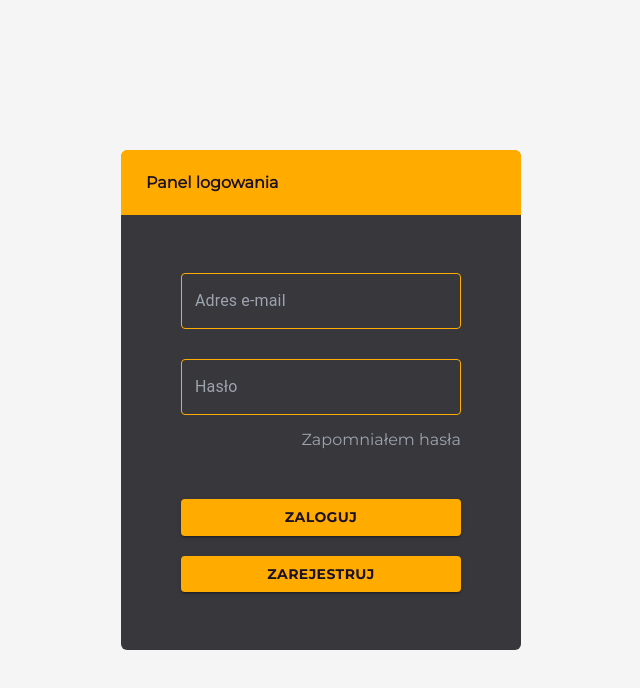
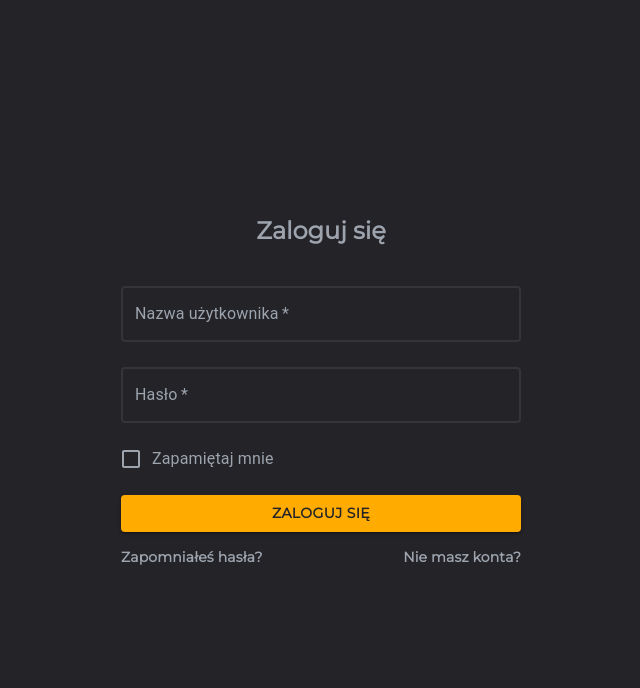
Before and after one commit to Paweu1412/roleplay-web-panel, a React app in the folder client/: page / in a window 1280 px wide. Shown: the whole page, without its empty margins (319-959 px from the left). Built offline with nearby package versions, Linux system fonts and the light colour scheme.

Commit message:
Completed front-end side of login panel

```diff
--- a/client/src/index.scss
+++ b/client/src/index.scss
@@ -79,29 +79,32 @@
 // }
 
 :root {
-  --ui: rgba(35, 35, 40, 0.9);
+  --ui: rgba(35, 35, 40, 1);
   --ui-text: #9da4ae;
   --theme: #ffab00;
   --theme-hover: #ffb318;
   --themed-text: #1c1121;
+  --border: rgba(255, 255, 255, 0.08);
 }
 
 body {
+  background-color: var(--ui);
+  color: var(--ui-text);
   margin: 0;
   padding: 0;
-  background-color: whitesmoke;
 }
 
 .MuiFormLabel-root {
   color: var(--ui-text) !important;
 }
 .MuiOutlinedInput-root .MuiOutlinedInput-notchedOutline {
-  border-color: var(--theme) !important;
+  border-color: var(--border) !important;
+  border-width: 2px;
 }
 
 .MuiFormLabel-root.Mui-focused {
-  color: var(--theme-hover) !important;
+  color: var(--theme) !important;
 }
 .MuiOutlinedInput-root.Mui-focused .MuiOutlinedInput-notchedOutline {
-  border-color: var(--theme-hover) !important;
+  border-color: var(--theme) !important;
 }
--- a/client/src/pages/Login/Login.js
+++ b/client/src/pages/Login/Login.js
@@ -1,4 +1,10 @@
-import { TextField, Button } from "@mui/material";
+import {
+  TextField,
+  Button,
+  Checkbox,
+  FormControlLabel,
+  Link,
+} from "@mui/material";
 
 import "./Login.scss";
 
@@ -11,72 +17,104 @@ const getGlobalStyle = (variableName) => {
 const Login = () => {
   return (
     <div className="container">
-      <div className="window">
-        <div className="window__title">
-          <h1>Panel logowania</h1>
+      <div className="box">
+        <div className="box__header">
+          <h1>Zaloguj się</h1>
         </div>
 
-        <div className="window__body__form">
+        <div className="box__form">
           <TextField
-            id="outlined-basic"
-            label="Adres e-mail"
+            required
+            label="Nazwa użytkownika"
             variant="outlined"
+            style={{
+              width: "100%",
+              marginTop: "25px"
+            }}
             inputProps={{
               style: {
                 color: getGlobalStyle("--ui-text"),
-                fontFamily: "ui-regular",
-              },
-            }}
-            style={{
-              width: "70%",
+              }
             }}
           />
 
           <TextField
-            id="outlined-basic"
+            required
+            type="password"
             label="Hasło"
             variant="outlined"
+            style={{
+              width: "100%",
+              marginTop: "25px",
+            }}
             inputProps={{
               style: {
-                color: "#9DA4AE",
-                fontFamily: "ui-regular",
-              },
-            }}
-            style={{
-              width: "70%",
-              marginTop: "30px",
+                color: getGlobalStyle("--ui-text"),
+              }
             }}
           />
 
-          <div className="window__body__form__forgot-button">
-            <a href="127.0.0.1">Zapomniałem hasła</a>
-          </div>
+          <FormControlLabel
+            control={
+              <Checkbox
+                value="remember"
+                sx={{
+                  color: getGlobalStyle("--ui-text"),
+
+                  '&.Mui-checked': {
+                    color: getGlobalStyle("--theme"),
+                  }
+                }}
+              />
+            }
+            label="Zapamiętaj mnie"
+            style={{
+              marginTop: "15px",
+              color: getGlobalStyle("--ui-text"),
+            }}
+          />
 
           <Button
+            type="submit"
+            fullWidth
             variant="contained"
             style={{
-              width: "70%",
-              marginTop: "50px",
               backgroundColor: getGlobalStyle("--theme"),
-              fontFamily: "ui-bold",
-              color: getGlobalStyle("--themed-text"),
+              fontFamily: "ui-regular",
+              fontWeight: "600",
+              marginTop: "15px",
+              marginBottom: "15px",
+              color: getGlobalStyle("--ui")
             }}
           >
-            Zaloguj
+            Zaloguj się
           </Button>
 
-          <Button
-            variant="contained"
-            style={{
-              width: "70%",
-              marginTop: "20px",
-              backgroundColor: getGlobalStyle("--theme"),
-              fontFamily: "ui-bold",
-              color: getGlobalStyle("--themed-text"),
-            }}
-          >
-            Zarejestruj
-          </Button>
+          <div className="box__form__links">
+            <Link href="#"
+              variant="body2"
+              style={{
+                fontFamily: "ui-regular",
+                fontWeight: "600",
+                color: getGlobalStyle("--ui-text"),
+                textDecoration: "none"
+              }}
+            >
+              Zapomniałeś hasła?
+            </Link>
+
+            <Link href="#"
+              variant="body2"
+              style={{
+                fontFamily: "ui-regular",
+                fontWeight: "600",
+                color: getGlobalStyle("--ui-text"),
+                textDecoration: "none"
+              }}
+            >
+              Nie masz konta?
+            </Link>
+          </div>
         </div>
       </div>
     </div>
--- a/client/src/pages/Login/Login.scss
+++ b/client/src/pages/Login/Login.scss
@@ -4,48 +4,20 @@
   display: flex;
   justify-content: center;
   align-items: center;
+  font-family: "ui-regular";
 
-  .window {
-    height: 500px;
+  .box {
     width: 400px;
-    background-color: var(--ui);
-    font-family: "ui-regular", sans-serif;
-    color: var(--ui-text);
-    border-radius: 8px 8px 6px 6px;
+    height: 400px;
 
-    &__title {
-      height: 65px;
-      background-color: var(--theme);
-      color: var(--themed-text);
-      display: flex;
-      align-items: center;
-      border-radius: 6px 6px 0px 0px;
-
-      h1 {
-        font-size: 16px;
-        margin: 0;
-        margin-left: 25px;
-        font-weight: 600;
-      }
+    &__header {
+      text-align: center;
+      font-size: 12px;
     }
 
-    &__body__form {
+    &__form__links {
       display: flex;
-      height: calc(100% - 65px);
-      flex-direction: column;
-      align-items: center;
-      justify-content: center;
-
-      &__forgot-button {
-        padding-top: 15px;
-        width: 70%;
-        text-align: right;
-
-        a {
-          color: var(--ui-text);
-          text-decoration: none;
-        }
-      }
+      justify-content: space-between;
     }
   }
 }
--- a/server/package.json
+++ b/server/package.json
@@ -7,6 +7,8 @@
     "watch": "nodemon"
   },
   "dependencies": {
+    "bcrypt": "^5.1.0",
+    "body-parser": "^1.20.2",
     "cookie-parser": "~1.4.4",
     "debug": "~2.6.9",
     "dotenv": "^16.0.3",
@@ -15,6 +17,7 @@
     "jade": "~1.11.0",
     "morgan": "~1.9.1",
     "mysql2": "^3.2.0",
+    "uuid": "^9.0.0",
     "uuidv4": "^6.2.13"
   },
   "devDependencies": {
```
Also changed, not shown: server/app.js (+8 -16 lines), server/index.html (+12 -0 lines), 2 other files.
